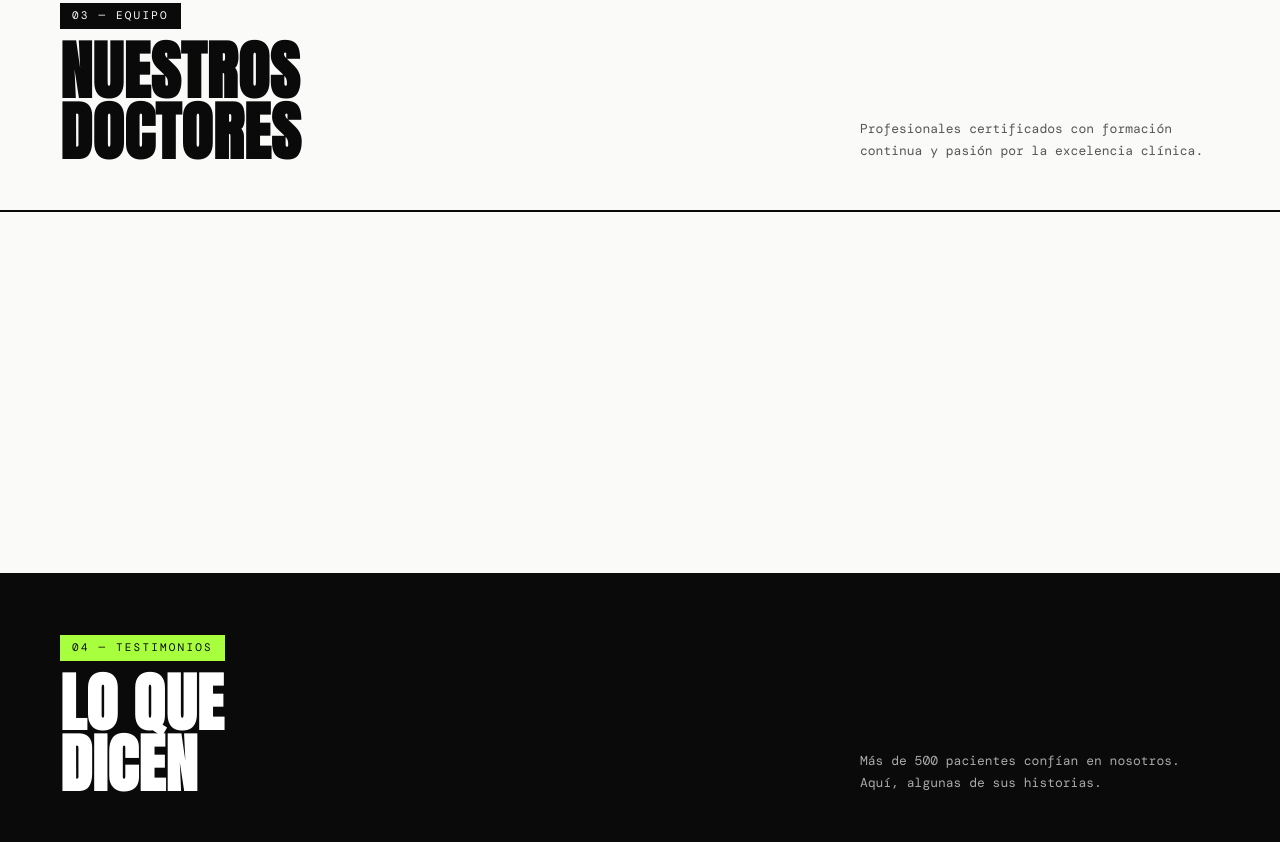
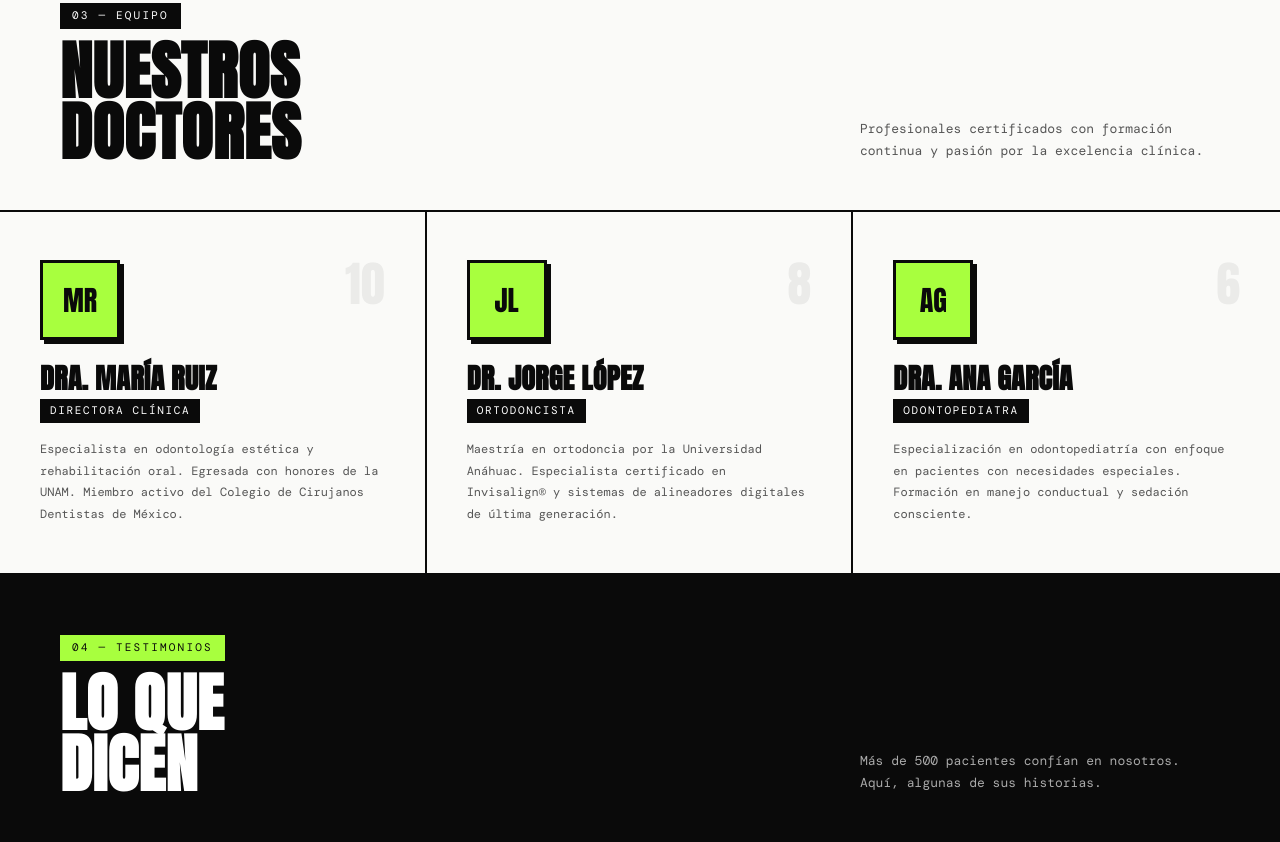
Before and after one commit to david56755/dental-demo, a plain HTML site: page index.html in a window 1280 px wide. Shown: the part 1620-2462 px from the top of the page. Drawn offline with nearby package versions, Linux system fonts and the light colour scheme; a web font is replaced by a local one.

Commit message:
Fix: blank sections — remove GSAP from() conflicts with .rev class

```diff
--- a/index.html
+++ b/index.html
@@ -1516,63 +1516,7 @@ revEls.forEach((el, i) => {
 });
 
 // ─── GSAP SETUP ────────────────────────────────────────────
-gsap.registerPlugin(ScrollTrigger);
-
-// Stagger services
-gsap.from('.service-card', {
-  scrollTrigger: {
-    trigger: '#services .services-grid',
-    start: 'top 80%',
-    once: true
-  },
-  y: 40,
-  opacity: 0,
-  duration: 0.5,
-  stagger: 0.08,
-  ease: 'power2.out'
-});
-
-// Stagger team
-gsap.from('.team-card', {
-  scrollTrigger: {
-    trigger: '#team .team-grid',
-    start: 'top 80%',
-    once: true
-  },
-  y: 40,
-  opacity: 0,
-  duration: 0.5,
-  stagger: 0.12,
-  ease: 'power2.out'
-});
-
-// Stagger testimonials
-gsap.from('.testimonial-card', {
-  scrollTrigger: {
-    trigger: '.testimonials-grid',
-    start: 'top 80%',
-    once: true
-  },
-  y: 40,
-  opacity: 0,
-  duration: 0.5,
-  stagger: 0.12,
-  ease: 'power2.out'
-});
-
-// Stagger pricing
-gsap.from('.price-card', {
-  scrollTrigger: {
-    trigger: '#pricing .pricing-grid',
-    start: 'top 80%',
-    once: true
-  },
-  y: 40,
-  opacity: 0,
-  duration: 0.5,
-  stagger: 0.12,
-  ease: 'power2.out'
-});
+// Section reveals handled by .rev + IntersectionObserver (see revObserver below)
 
 // ─── NUMBER COUNTERS ───────────────────────────────────────
 function animateCounter(el, target, suffix) {
```
